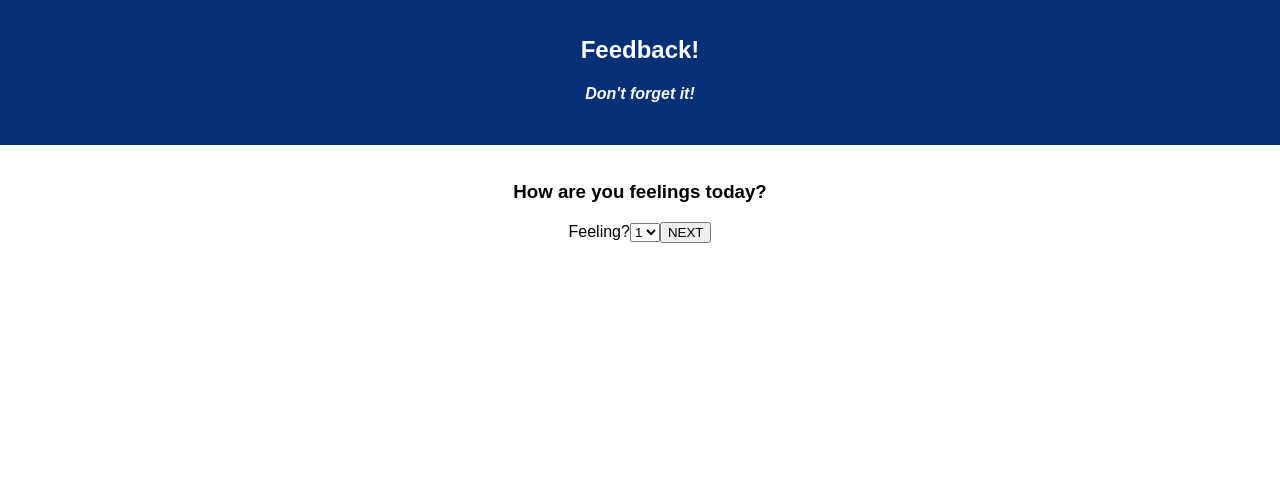
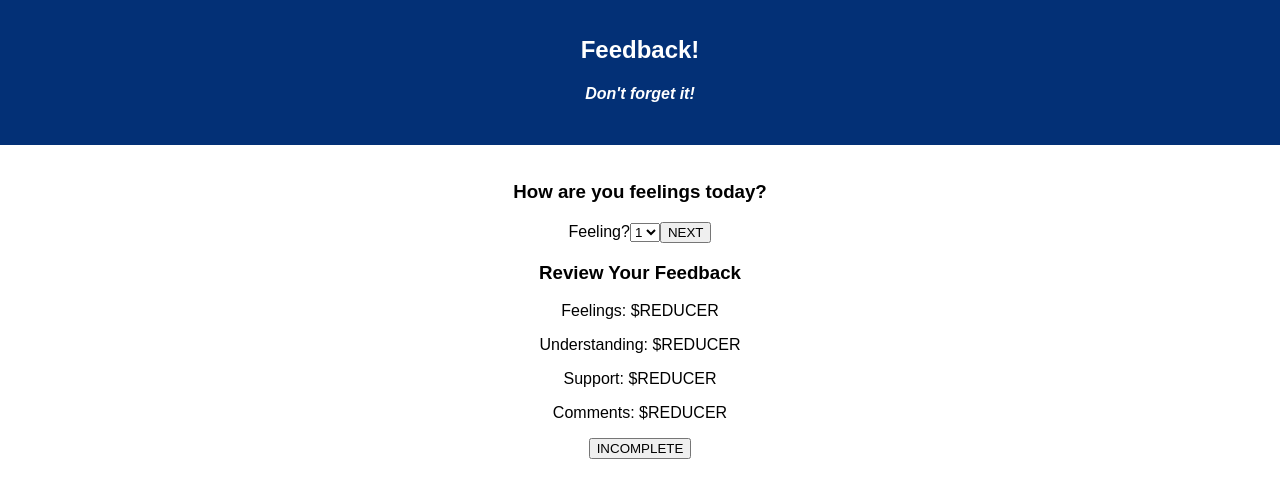
Before and after one commit to daytonbrock/redux-feedback-loop, a React (Create React App) app: page /#/ in a window 1280 px wide. Shown: the top 498 px of the page. Built offline with nearby package versions, Linux system fonts and the light colour scheme.

Commit message:
add ReviewFeedback component

```diff
--- a/src/components/App/App.js
+++ b/src/components/App/App.js
@@ -6,7 +6,6 @@ import Feelings from '../Feelings/Feelings';
 import Understanding from '../Understanding/Understanding';
 import Support from '../Support/Support';
 import Comments from '../Comments/Comments';
-
 
 
 class App extends Component {
--- a/src/components/Comments/Comments.js
+++ b/src/components/Comments/Comments.js
@@ -1,5 +1,6 @@
 import React, { Component } from 'react';
 import { connect } from 'react-redux';
+import ReviewFeedback from '../ReviewFeedback/ReviewFeedback';
 
 class Comments extends Component {
 
@@ -10,6 +11,7 @@ class Comments extends Component {
                 <label>Comments</label>
                 <input placeholder="Comments"/>
                 <button>NEXT</button>
+                <ReviewFeedback/>
             </div>
         );
     }
--- a/src/components/Feelings/Feelings.js
+++ b/src/components/Feelings/Feelings.js
@@ -1,5 +1,6 @@
 import React, { Component } from 'react';
 import { connect } from 'react-redux';
+import ReviewFeedback from '../ReviewFeedback/ReviewFeedback';
 
 class Feelings extends Component {
 
@@ -16,6 +17,7 @@ class Feelings extends Component {
                     <option>5</option>
                 </select>
                 <button>NEXT</button>
+                <ReviewFeedback/>
             </div>
         );
     }
--- /dev/null
+++ b/src/components/ReviewFeedback/ReviewFeedback.js
@@ -0,0 +1,20 @@
+import React, { Component } from 'react';
+import { connect } from 'react-redux';
+
+class ReviewFeedback extends Component {
+
+    render() {
+        return (
+            <div className="App">
+                <h3>Review Your Feedback</h3>
+                <p>Feelings: $REDUCER</p>
+                <p>Understanding: $REDUCER</p>
+                <p>Support: $REDUCER</p>
+                <p>Comments: $REDUCER</p>
+                <button>INCOMPLETE</button>
+            </div>
+        );
+    }
+}
+
+export default connect()(ReviewFeedback);
--- a/src/components/Support/Support.js
+++ b/src/components/Support/Support.js
@@ -1,5 +1,6 @@
 import React, { Component } from 'react';
 import { connect } from 'react-redux';
+import ReviewFeedback from '../ReviewFeedback/ReviewFeedback';
 
 class Support extends Component {
 
@@ -16,6 +17,7 @@ class Support extends Component {
                     <option>5</option>
                 </select>
                 <button>NEXT</button>
+                <ReviewFeedback/>
             </div>
         );
     }
--- a/src/components/Understanding/Understanding.js
+++ b/src/components/Understanding/Understanding.js
@@ -1,5 +1,6 @@
 import React, { Component } from 'react';
 import { connect } from 'react-redux';
+import ReviewFeedback from '../ReviewFeedback/ReviewFeedback';
 
 class Understanding extends Component {
 
@@ -16,6 +17,7 @@ class Understanding extends Component {
                     <option>5</option>
                 </select>
                 <button>NEXT</button>
+                <ReviewFeedback/>
             </div>
         );
     }
```
